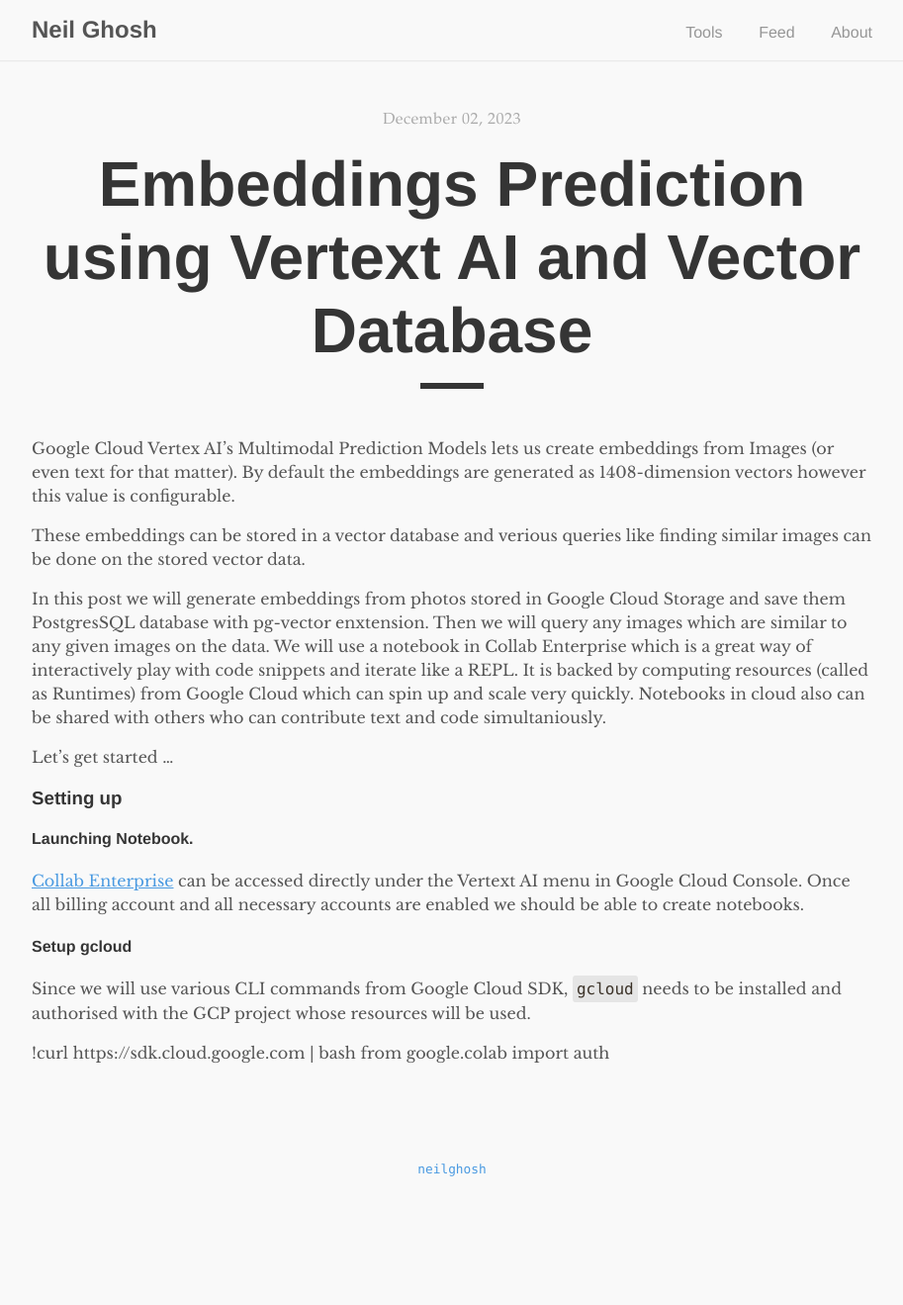
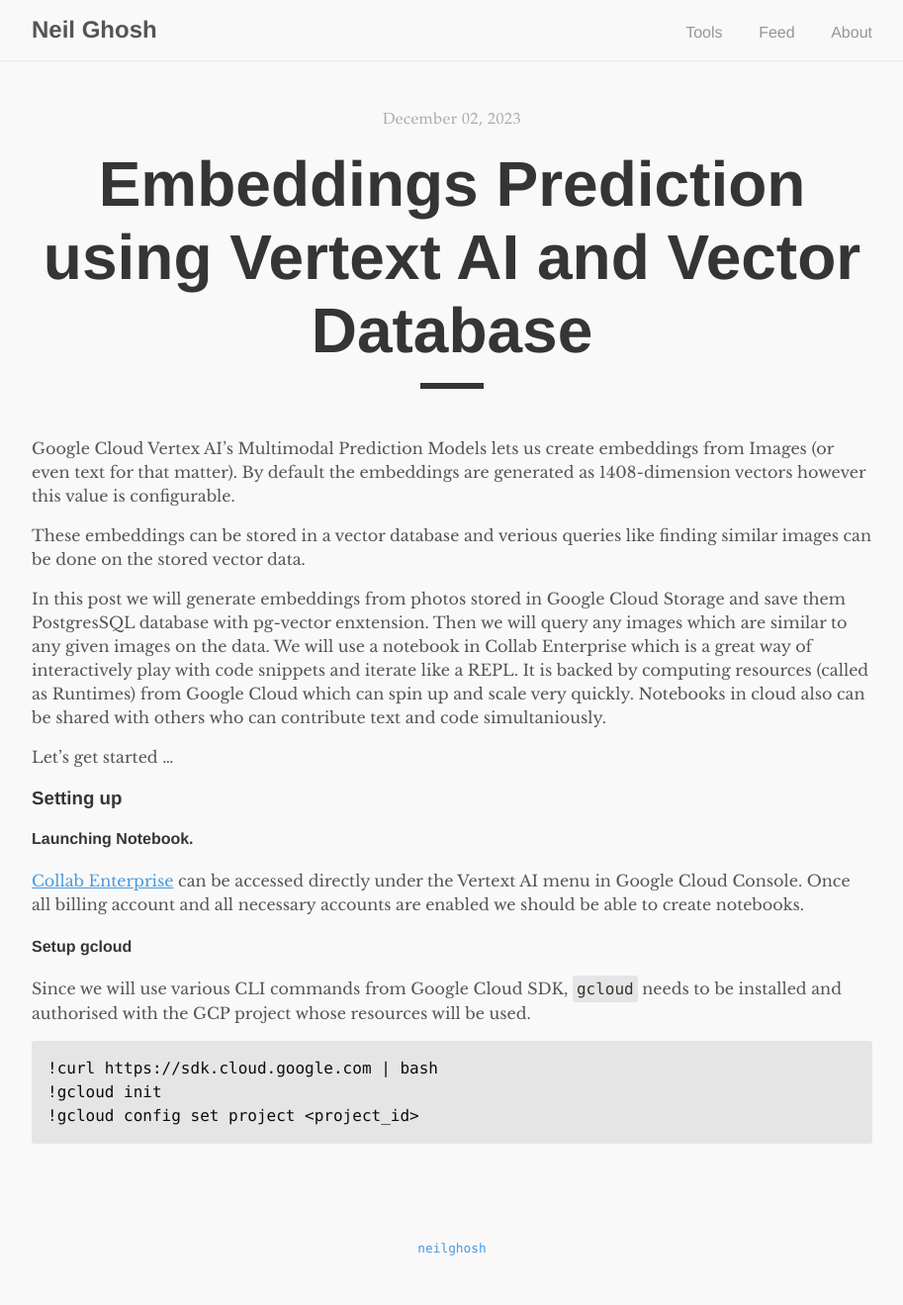
Before and after one commit to neilghosh/neilghosh.github.io, a Jekyll site: the page built from _posts/2023/2023-12-02-embeddings-prediction-using-vertext-ai-and-vector-database.md.md, in a window 1280 px wide. Shown: the whole page at 99% size, without its empty margins (183-1096 px from the left). Built offline with Jekyll 4.4.1, drawn with Linux system fonts in a browser that asks for light colours; before the commit the page ends 1239 px from its top, so only the background shows below that.

Commit message:
_posts/2023/2023-12-02-embeddings-prediction-using-vertext-ai-and-vector-database.md.md updated from https://stackedit.io/

```diff
--- a/_posts/2023/2023-12-02-embeddings-prediction-using-vertext-ai-and-vector-database.md.md
+++ b/_posts/2023/2023-12-02-embeddings-prediction-using-vertext-ai-and-vector-database.md.md
@@ -18,8 +18,11 @@
 #### Setup gcloud
 Since we will use various CLI commands from Google Cloud SDK, `gcloud` needs to be installed and authorised with the GCP project whose resources will be used.
 
-!curl https://sdk.cloud.google.com | bash
-from google.colab import auth
+    !curl https://sdk.cloud.google.com | bash
+    !gcloud init
+    !gcloud config set project <project_id>
+
+
 <!--stackedit_data:
-eyJoaXN0b3J5IjpbNDY5OTM1MDYzLDc2MTgxMDAwNF19
+eyJoaXN0b3J5IjpbLTExMjM2MzM4OTAsNzYxODEwMDA0XX0=
 -->
```
